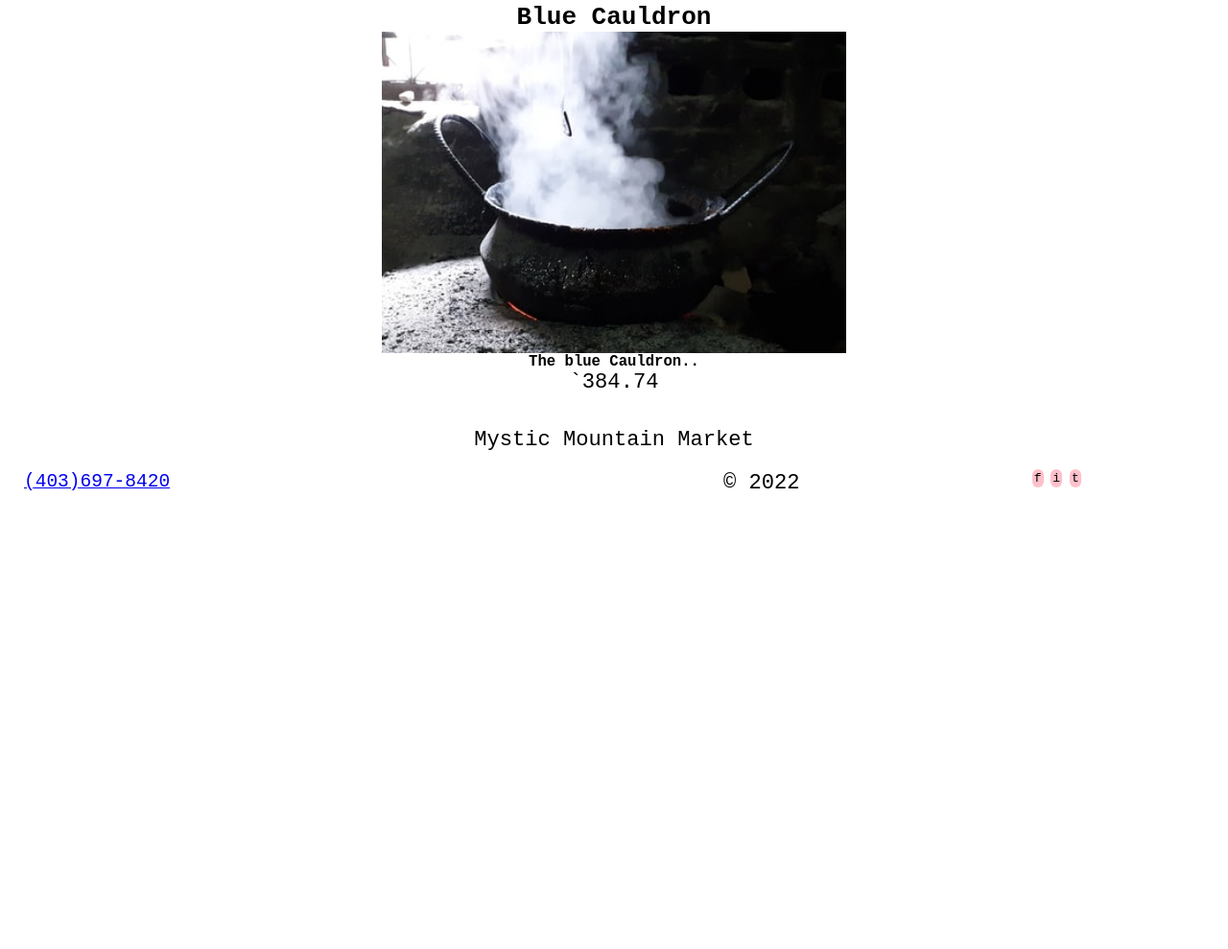
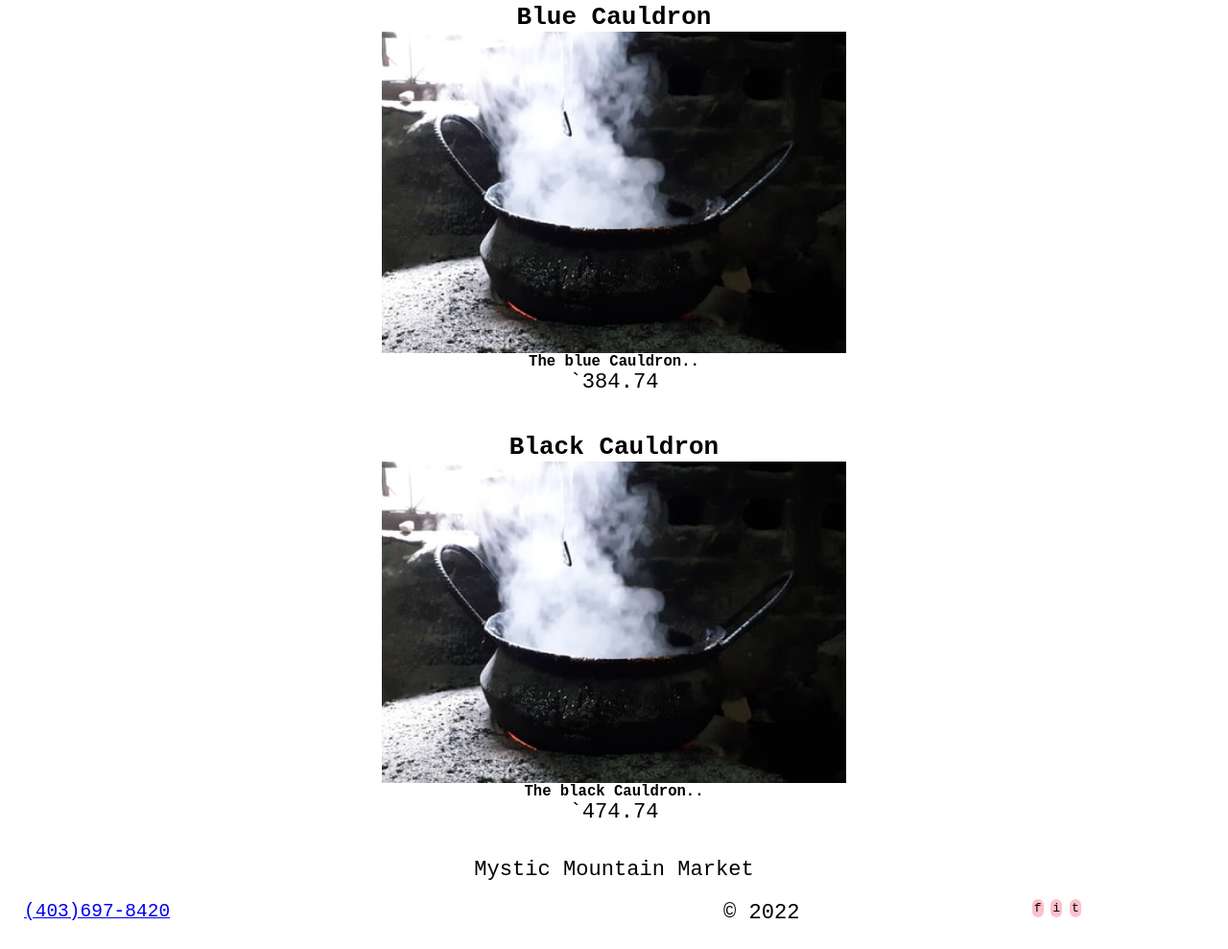
Before and after one commit to Hoodoo42/mysticMountainMarket, a plain HTML site: page shop.html in a window 1280 px wide. Shown: the part 437-1426 px from the top of the page at 96% size. Before the commit the page ends 978 px from the top, so only its background shows below. Drawn offline with Linux system fonts and the light colour scheme.

Commit message:
added an extra item to shop

```diff
--- a/css/contacts.scss/contacts.scss
+++ b/css/contacts.scss/contacts.scss
@@ -4,6 +4,9 @@
 
 h1 {
   color: red;
+}
+h3{
+  font-size: 2rem;
 }
 
 #contacts-body {
--- a/css/index.scss/index_main.scss
+++ b/css/index.scss/index_main.scss
@@ -81,6 +81,6 @@ main {
   place-items: center;
 
   width: 100%;
-  height: 40px;
+  height: 180px;
   color: black;
 }
--- a/shop.html
+++ b/shop.html
@@ -130,6 +130,17 @@
               <h4>The blue Cauldron..</h4>
               <p>`384.74</p>
             </article>
+
+            <article>
+              <h1>Black Cauldron</h1>
+              <img
+                src="images/cauldron.jpg"
+                alt="a black steaming cauldron style pot on a hot stone"
+              />
+              <h4>The black Cauldron..</h4>
+              <p>`474.74</p>
+            </article>
+
           </menu>
 
           <menu id="category_brooms" class="category">
```
Also changed, not shown: css/contacts.scss/contacts.css, css/index.scss/index_main.css, 2 other files.
